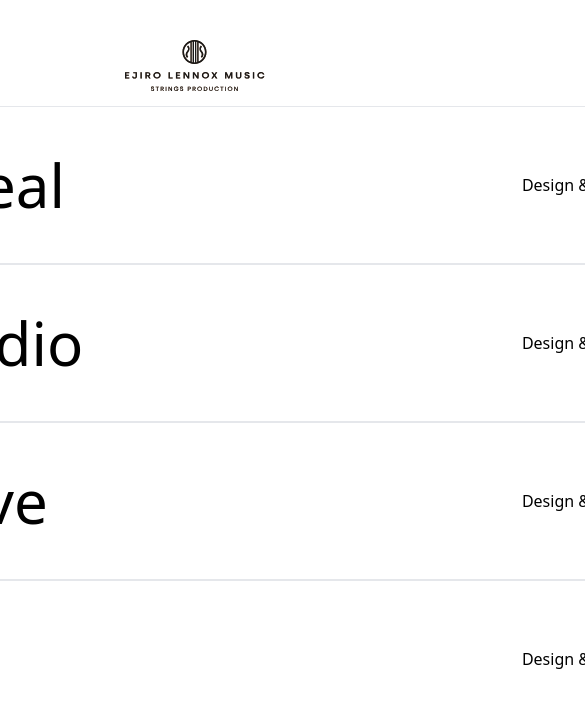
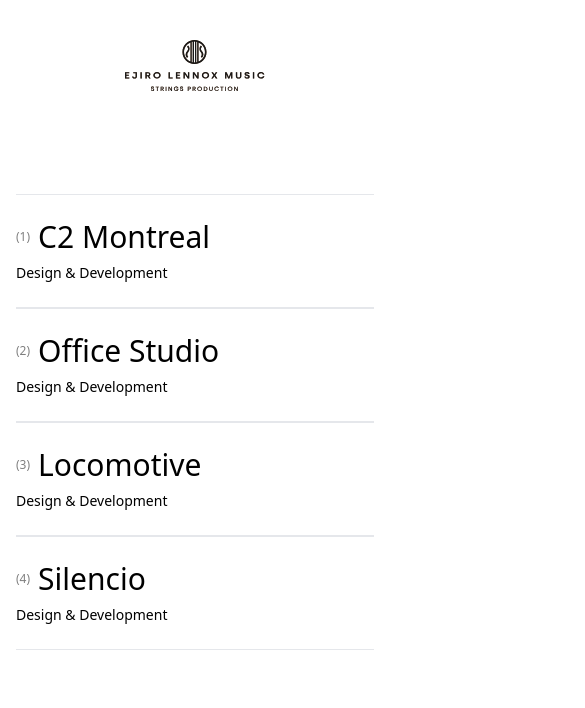
Before and after one commit to ejiro1994/vue-agency-menu-gsap-animation, a Vue app: page / in a window 390 px wide. Shown: the top 708 px of the page, 585 px wide, since content can reach past the window. Built offline with nearby package versions, Linux system fonts and the light colour scheme.

Commit message:
responsive menu

```diff
--- a/src/components/List/ListItem.vue
+++ b/src/components/List/ListItem.vue
@@ -12,13 +12,13 @@ const number = computed(() => `${index + 1}`)
 
 <template>
   <li
-    class="flex w-full justify-between items-center py-12 border-t border-b-[1px] cursor-pointer transition-all duration-200 hover:opacity-50 group">
+    class="flex w-full flex-col sm:flex-row justify-between items-start sm:items-center py-6 sm:py-12 border-t border-b-[1px] cursor-pointer transition-all duration-200 hover:opacity-50 group">
     <h2
-      class="text-6xl m-0 font-normal transition-all duration-[400ms] group-hover:-translate-x-[10px] flex">
-      <span class="text-xs mr-3 opacity-50">({{ number }})</span>
+      class="text-3xl sm:text-4xl md:text-6xl m-0 font-normal transition-all duration-[400ms] group-hover:-translate-x-[10px] flex items-center">
+      <span class="text-xs mr-2 sm:mr-3 opacity-50">({{ number }})</span>
       <span class="">{{ project.title }}</span>
     </h2>
-    <p class="transition-all duration-[400ms] group-hover:translate-x-[10px]">
+    <p class="mt-2 sm:mt-0 text-sm sm:text-base transition-all duration-[400ms] group-hover:translate-x-[10px]">
       Design & Development
     </p>
   </li>
--- a/src/components/List/ListOfItems.vue
+++ b/src/components/List/ListOfItems.vue
@@ -24,7 +24,7 @@ const handleMouseEnter = (index: number) => {
 </script>
 
 <template>
-  <ul class="w-[1000px] flex flex-col items-center justify-cente">
+  <ul class="w-full max-w-[1000px] px-4 md:px-6 flex flex-col items-center justify-center">
     <ListItem
       @mouseenter="handleMouseEnter(index)"
       v-for="(project, index) in projects"
```
